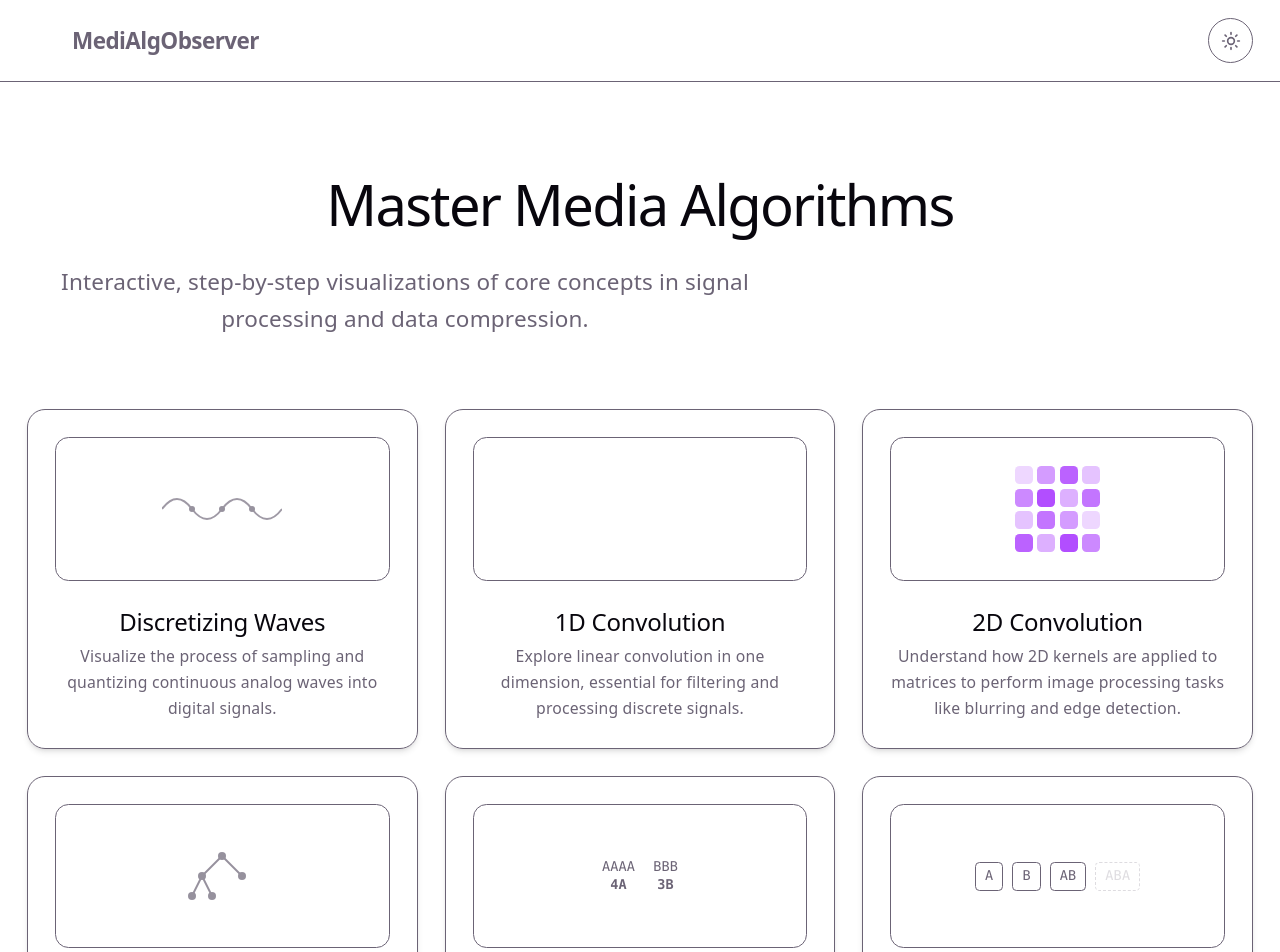
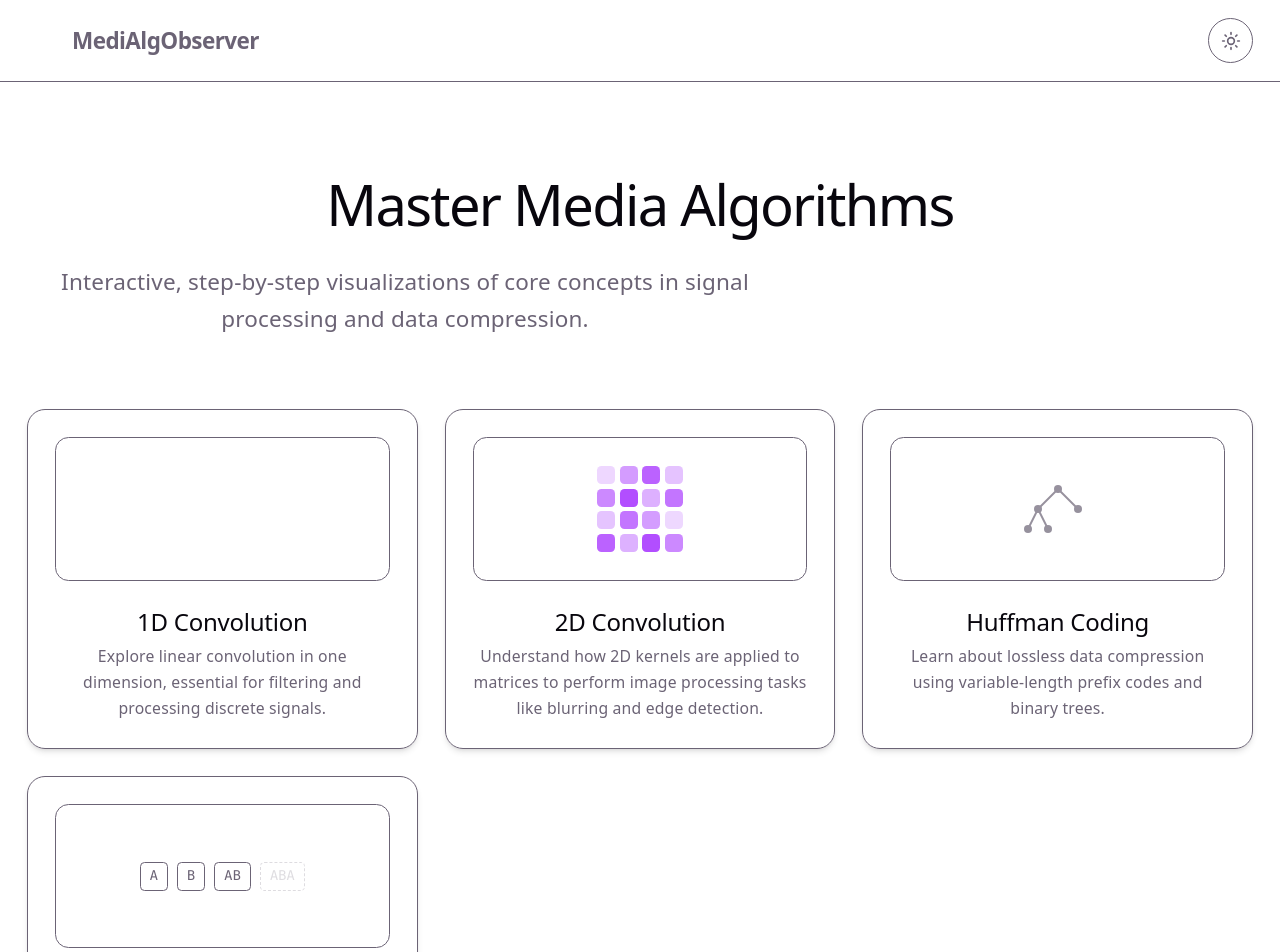
Before and after one commit to recursive-rc/medialgobserver, a React (Vite) app: page / in a window 1280 px wide. Shown: the top 952 px of the page. Built offline with nearby package versions, Linux system fonts and the light colour scheme.

Commit message:
Remove discretization and RLE
Focus on quality over quantity.

RLE is quite straightforward, not clear how much value visualization
will bring.

```diff
--- a/src/App.tsx
+++ b/src/App.tsx
@@ -2,11 +2,9 @@ import { BrowserRouter, Routes, Route } from 'react-router';
 import { ThemeToggle } from './components/shared/ThemeToggle';
 import { AlgorithmCard } from './components/shared/AlgorithmCard';
 import {
-  WavesVisual,
   Convolution1DVisual,
   Convolution2DVisual,
   HuffmanVisual,
-  RLEVisual,
   LZWVisual
 } from './components/shared/AlgorithmVisuals';
 import { DemoVisualizer } from './components/visualizers/DemoVisualizer';
@@ -17,12 +15,6 @@ import { HuffmanVisualizer } from './components/visualizers/HuffmanVisualizer';
 
 const Home = () => {
   const algorithms = [
-    {
-      title: 'Discretizing Waves',
-      description: 'Visualize the process of sampling and quantizing continuous analog waves into digital signals.',
-      path: '/waves',
-      visual: <WavesVisual />,
-    },
     {
       title: '1D Convolution',
       description: 'Explore linear convolution in one dimension, essential for filtering and processing discrete signals.',
@@ -40,12 +32,6 @@ const Home = () => {
       description: 'Learn about lossless data compression using variable-length prefix codes and binary trees.',
       path: '/huffman',
       visual: <HuffmanVisual />,
-    },
-    {
-      title: 'Run Length Encoding',
-      description: 'Visualize how consecutive identical symbols are compressed into a count and a single symbol.',
-      path: '/rle',
-      visual: <RLEVisual />,
     },
     {
       title: 'LZW Coding',
@@ -127,12 +113,9 @@ function App() {
     <BrowserRouter>
       <Routes>
         <Route path="/" element={<Home />} />
-        {/* Placeholder routes for future visualizers */}
-        <Route path="/waves" element={<div className="p-20 text-text-h">Wave Discretization Visualizer coming soon...</div>} />
         <Route path="/convolution-1d" element={<Convolution1DVisualizer />} />
         <Route path="/convolution-2d" element={<div className="p-20 text-text-h">2D Convolution Visualizer coming soon...</div>} />
         <Route path="/huffman" element={<HuffmanVisualizer />} />
-        <Route path="/rle" element={<div className="p-20 text-text-h">Run Length Encoding Visualizer coming soon...</div>} />
         <Route path="/lzw" element={<LZWVisualizer />} />
         <Route path="/demo" element={<DemoVisualizer />} />
       </Routes>
--- a/src/components/shared/AlgorithmVisuals.tsx
+++ b/src/components/shared/AlgorithmVisuals.tsx
@@ -1,21 +1,6 @@
 import { motion } from 'motion/react';
 
 // Visual Components for each algorithm
-export const WavesVisual = () => (
-  <svg width="120" height="60" viewBox="0 0 120 60" className="text-accent opacity-70 group-hover:opacity-100 transition-opacity">
-    <path
-      d="M 0 30 Q 15 10 30 30 T 60 30 T 90 30 T 120 30"
-      fill="none"
-      stroke="currentColor"
-      strokeWidth="2"
-      className="animate-[pulse_3s_ease-in-out_infinite]"
-    />
-    <circle cx="30" cy="30" r="3" fill="currentColor" />
-    <circle cx="60" cy="30" r="3" fill="currentColor" />
-    <circle cx="90" cy="30" r="3" fill="currentColor" />
-  </svg>
-);
-
 export const Convolution1DVisual = () => (
   <div className="flex items-end gap-1 h-12">
     {[4, 8, 12, 6, 10, 5, 9, 3].map((h, i) => (
@@ -65,20 +50,6 @@ export const HuffmanVisual = () => (
   </svg>
 );
 
-export const RLEVisual = () => (
-  <div className="flex gap-1 font-mono text-xs items-center">
-    <div className="flex flex-col items-center">
-      <span className="text-accent/50">AAAA</span>
-      <span className="text-accent font-bold">4A</span>
-    </div>
-    <div className="w-2 h-px bg-accent/20" />
-    <div className="flex flex-col items-center">
-      <span className="text-accent/50">BBB</span>
-      <span className="text-accent font-bold">3B</span>
-    </div>
-  </div>
-);
-
 export const LZWVisual = () => (
   <div className="flex gap-2 font-mono text-xs text-accent">
     <div className="p-1 px-2 border border-accent/30 rounded bg-accent/10">A</div>
```
